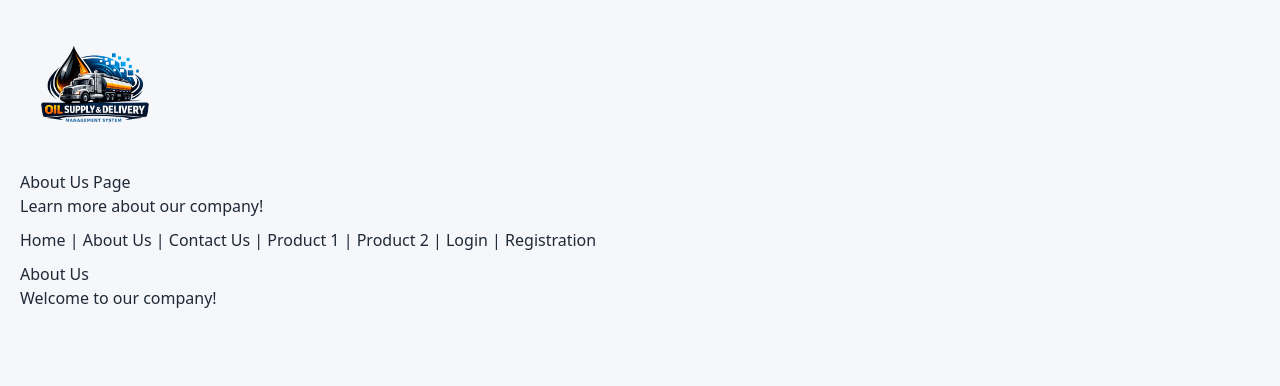
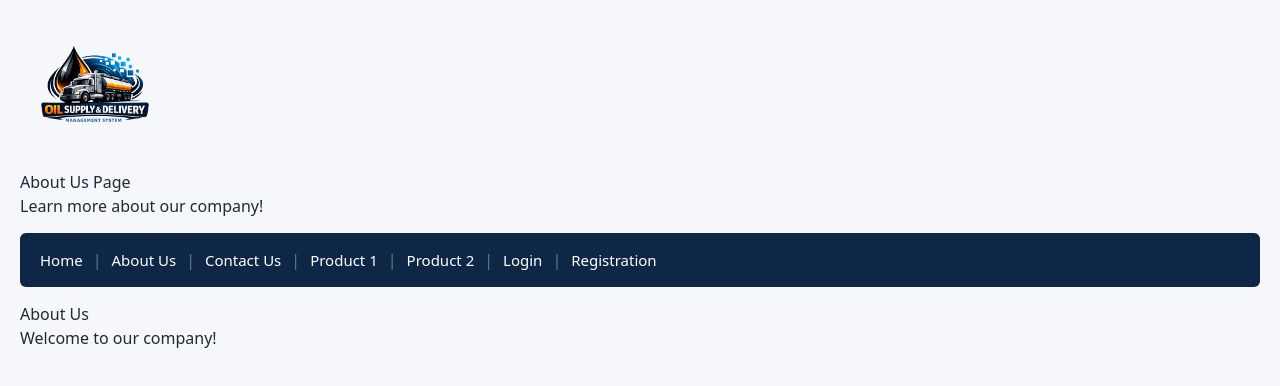
Before and after one commit to MirEashanZaman/Oil-Supply-Delivery-Management-System-Frontend, a Next.js app: page /about in a window 1280 px wide. Shown: the top 386 px of the page. Built offline with nearby package versions, Linux system fonts and the light colour scheme.

Commit message:
Style navigation bar with Deep Navy

```diff
--- a/components/navigation.tsx
+++ b/components/navigation.tsx
@@ -1,15 +1,41 @@
 import Link from "next/link";
 
 export default function Navigation() {
+    const linkStyle = {
+        color: "#FFFFFF",
+        textDecoration: "none",
+        fontWeight: "500",
+        fontSize: "15px",
+    };
+
+    const separatorStyle = {
+        color: "#64748B",
+    };
+
     return (
-        <nav style={{ margin: "10px 0" }}>
-            <Link href="/">Home</Link> |{" "}
-            <Link href="/about">About Us</Link> |{" "}
-            <Link href="/contact">Contact Us</Link> |{" "}
-            <Link href="/products/1">Product 1</Link> |{" "}
-            <Link href="/products/2">Product 2</Link> |{" "}
-            <Link href="/login">Login</Link> |{" "}
-            <Link href="/registration">Registration</Link>
+        <nav style={{
+            backgroundColor: "#0F2747",
+            padding: "15px 20px",
+            borderRadius: "6px",
+            margin: "15px 0",
+            display: "flex",
+            gap: "10px",
+            alignItems: "center",
+            flexWrap: "wrap"
+        }}>
+            <Link href="/" style={linkStyle}>Home</Link>
+            <span style={separatorStyle}>|</span>
+            <Link href="/about" style={linkStyle}>About Us</Link>
+            <span style={separatorStyle}>|</span>
+            <Link href="/contact" style={linkStyle}>Contact Us</Link>
+            <span style={separatorStyle}>|</span>
+            <Link href="/products/1" style={linkStyle}>Product 1</Link>
+            <span style={separatorStyle}>|</span>
+            <Link href="/products/2" style={linkStyle}>Product 2</Link>
+            <span style={separatorStyle}>|</span>
+            <Link href="/login" style={linkStyle}>Login</Link>
+            <span style={separatorStyle}>|</span>
+            <Link href="/registration" style={linkStyle}>Registration</Link>
         </nav>
     );
 }
```
